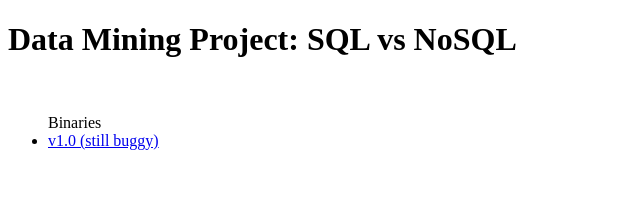
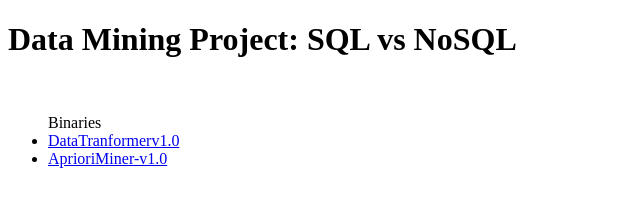
Before and after one commit to cesardv/dmproject, a plain HTML site: page index.html in a window 1280 px wide. Shown: the whole page, without its empty margins (0-640 px from the left). Drawn offline with Linux system fonts and the light colour scheme.

Commit message:
added zipped bin of AprioriMinerv1.0

```diff
--- a/index.html
+++ b/index.html
@@ -6,7 +6,8 @@
 <body>
 <h1>Data Mining Project: SQL vs NoSQL</h1><br/>
 <ul>Binaries
-	<li><a href='./v1.0.zip'>v1.0 (still buggy)</a></li>
+	<li><a href='./v1.0.zip'>DataTranformerv1.0</a></li>
+	<li><a href='./AprioriMinerBinv1.0.zip'>AprioriMiner-v1.0</a></li>
 </ul>
 </body>
 </html>
```
Also changed, not shown: 1 other file.
